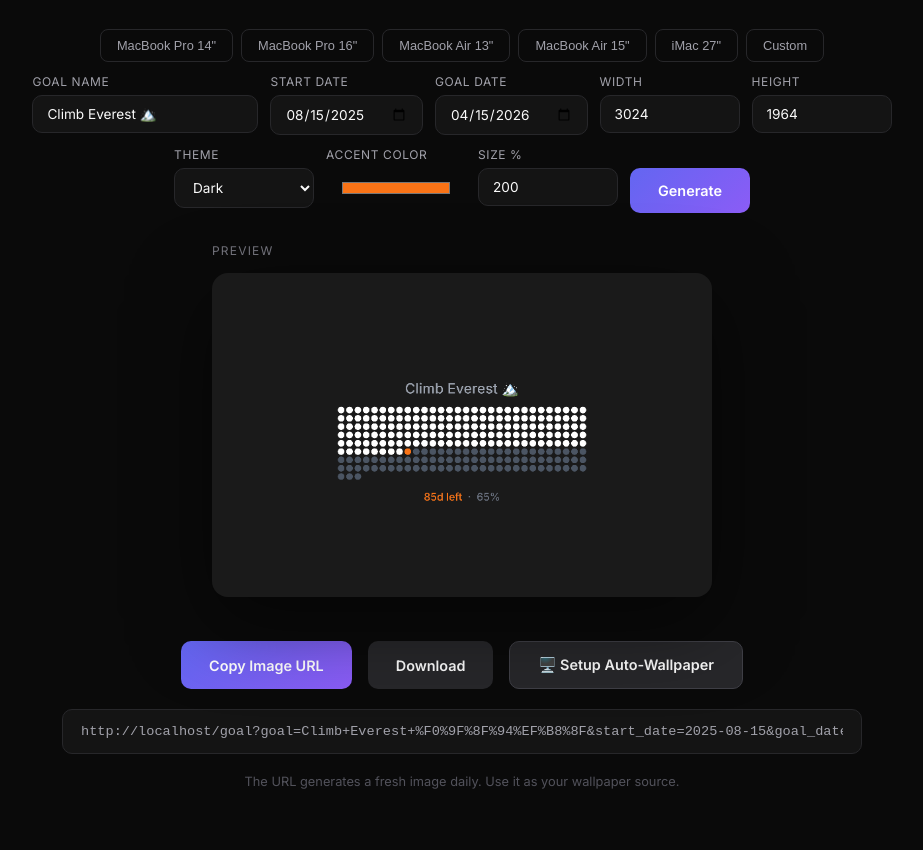
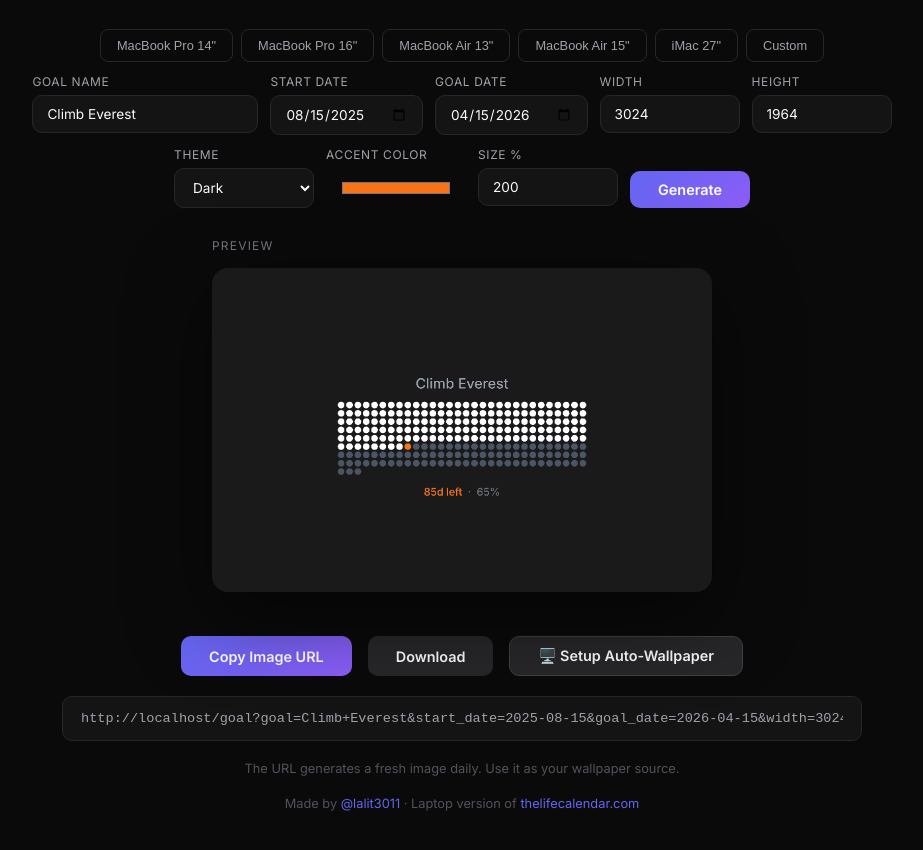
Before and after one commit to lalit3011agarwal/goal_calendar_app_for_mac, a website: page index.html in a window 1280 px wide. Shown: the part 94-944 px from the top of the page, without its empty margins (178-1101 px from the left). Before the commit the page ends 903 px from the top, so only its background shows below. Drawn offline with Linux system fonts and the light colour scheme; a web font is replaced by a local one.

Commit message:
UI polish: larger heading, inline generate button, better spacing

```diff
--- a/index.html
+++ b/index.html
@@ -82,7 +82,7 @@
         }
 
         .btn {
-            padding: 14px 28px;
+            padding: 10px 28px;
             border: none;
             border-radius: 10px;
             font-size: 0.9rem;
@@ -365,6 +365,23 @@
             background: #3f3f46;
             border-color: #6366F1;
         }
+
+        .footer {
+            margin-top: 0px;
+            padding: 20px;
+            text-align: center;
+            font-size: 0.8rem;
+            color: #52525b;
+        }
+
+        .footer a {
+            color: #6366F1;
+            text-decoration: none;
+        }
+
+        .footer a:hover {
+            text-decoration: underline;
+        }
     </style>
 </head>
 <body>
@@ -383,7 +400,7 @@
     <div class="controls">
         <div class="control-group">
             <label>Goal Name</label>
-            <input type="text" id="goalName" value="Climb Everest 🏔️" placeholder="My Goal">
+            <input type="text" id="goalName" value="Climb Everest" placeholder="My Goal">
         </div>
         <div class="control-group">
             <label>Start Date</label>
@@ -443,6 +460,10 @@
     </div>
 
     <p class="info-text">The URL generates a fresh image daily. Use it as your wallpaper source.</p>
+
+    <footer class="footer">
+        Made by <a href="https://www.linkedin.com/in/lalit3011/" target="_blank">@lalit3011</a> · Laptop version of <a href="https://thelifecalendar.com/" target="_blank">thelifecalendar.com</a>
+    </footer>
 
     <!-- Steps Modal -->
     <div class="modal-overlay" id="stepsModal">
```
